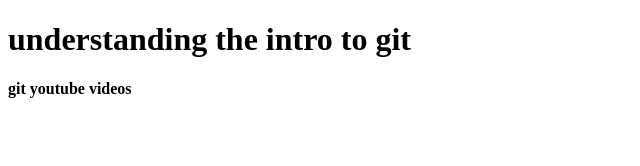
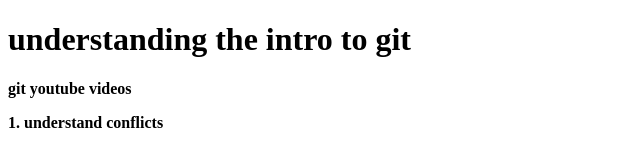
Before and after one commit to francesoh/under_git_github, a plain HTML site: page index.html in a window 1280 px wide. Shown: the whole page, without its empty margins (0-640 px from the left). Drawn offline with Linux system fonts and the light colour scheme.

Commit message:
added under objectives

```diff
--- a/index.html
+++ b/index.html
@@ -9,5 +9,7 @@
 <body>
     <h1>understanding the intro to git</h1>
     <p><strong>git youtube videos </strong></p>
+
+    <strong>1. understand conflicts</strong>
 </body>
 </html>
```
